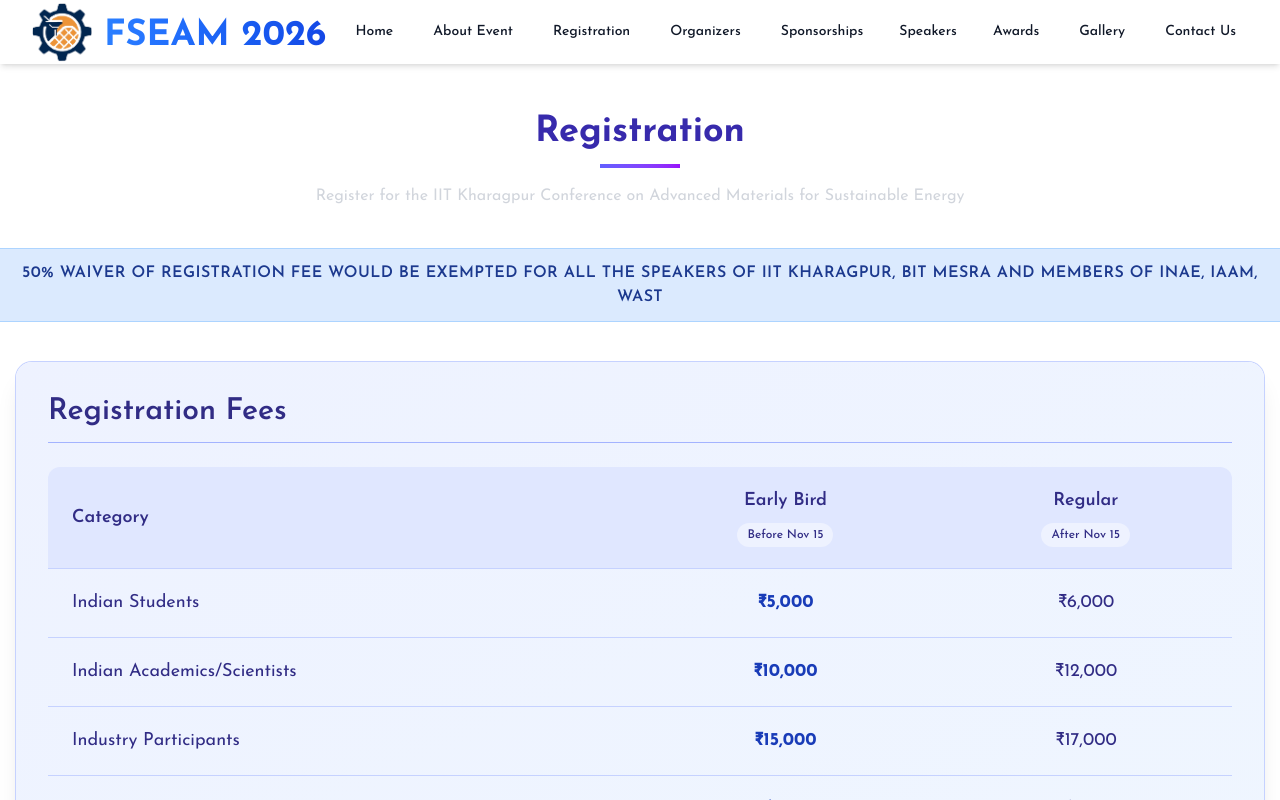
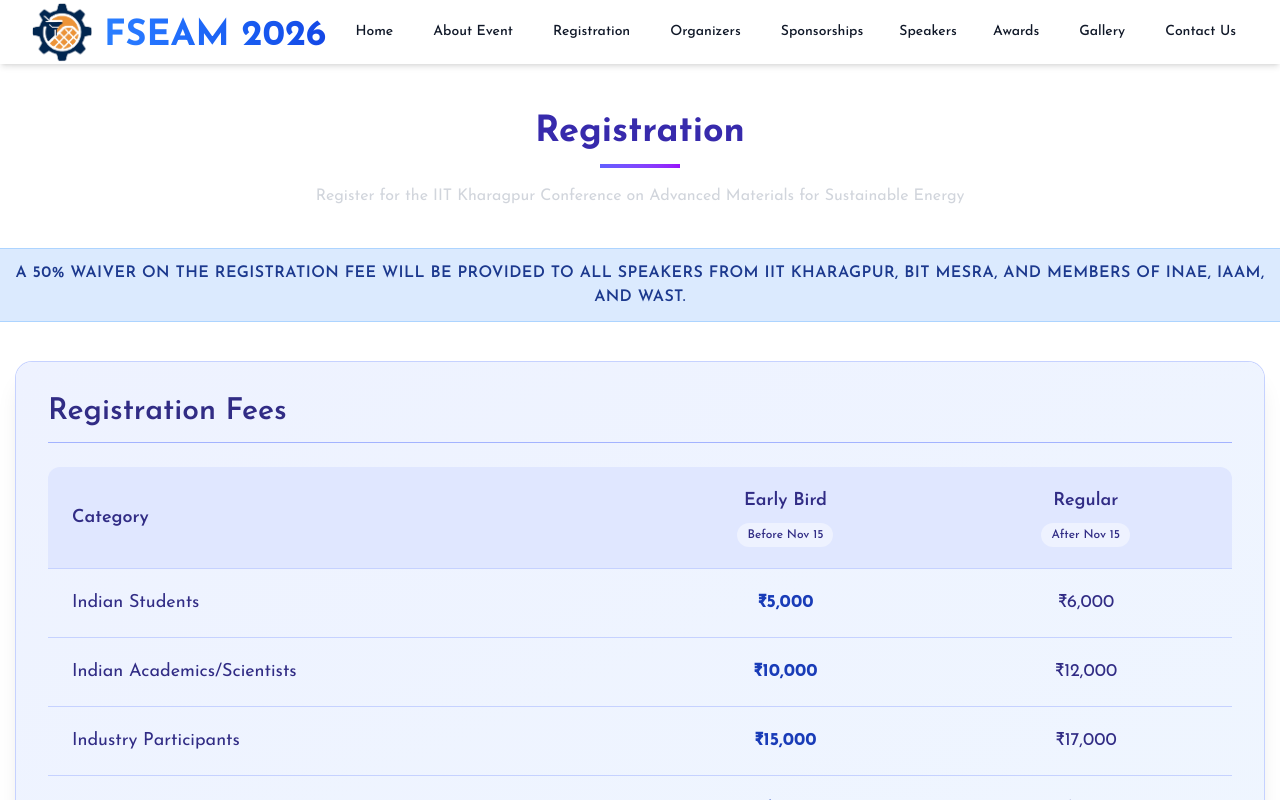
Before and after one commit to sushabhan878/IIT_KGP_MME_Conference, a Next.js app: page /registration in a window 1280 px wide. Shown: the top 800 px of the page. Built offline with nearby package versions, Linux system fonts and the light colour scheme.

Commit message:
Updated the reg page

```diff
--- a/app/registration/page.tsx
+++ b/app/registration/page.tsx
@@ -17,7 +17,7 @@
                 <div className="mx-[calc(50%-50vw)] w-screen mb-10">
                     <div className="bg-blue-100 text-blue-900 border-y border-blue-300/60 text-center py-3">
                         <span className="font-semibold tracking-wide uppercase">
-                            50% waiver of registration fee would be exempted for all the Speakers of IIT Kharagpur, BIT Mesra and Members of INAE, IAAM, WAST
+                        A 50% waiver on the registration fee will be provided to all speakers from IIT Kharagpur, BIT Mesra, and members of INAE, IAAM, and WAST.
                         </span>
                     </div>
                 </div>
```
